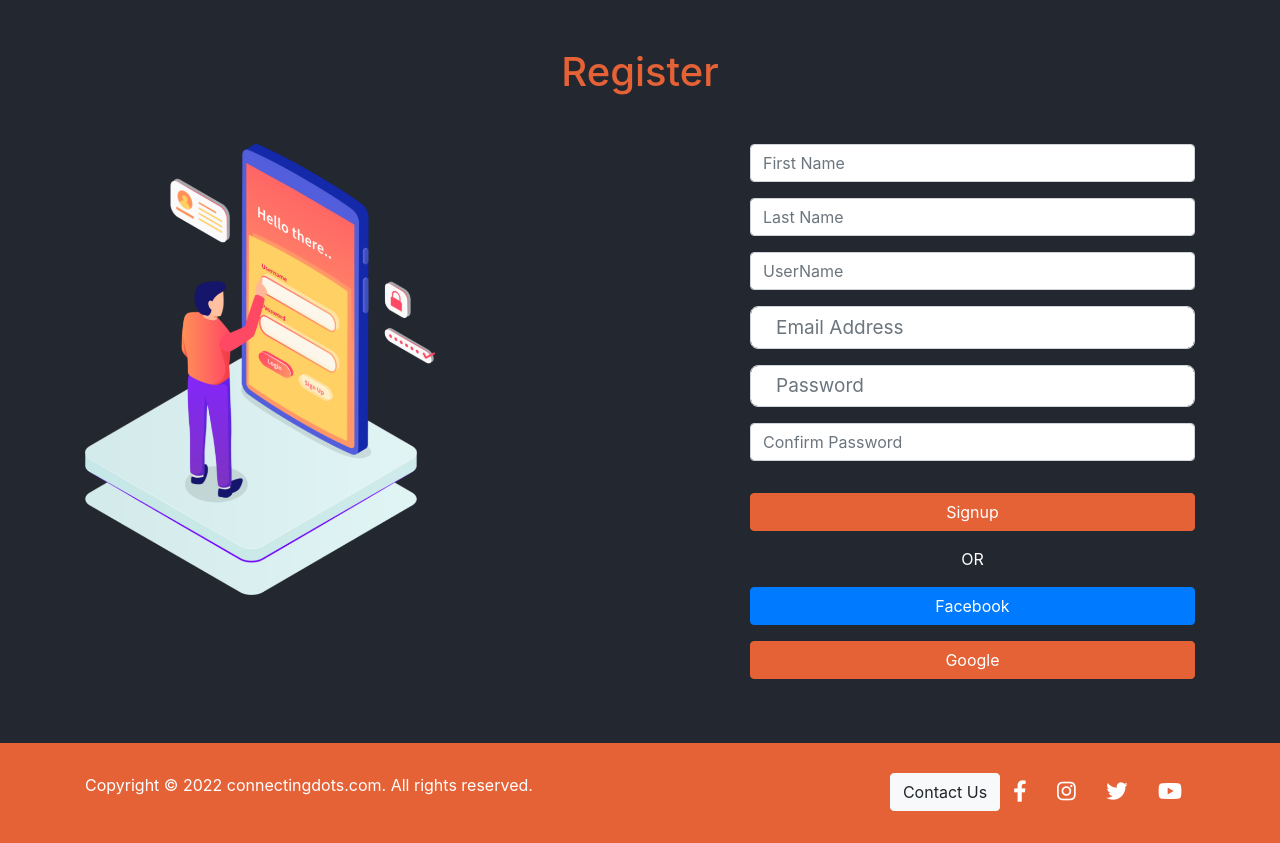
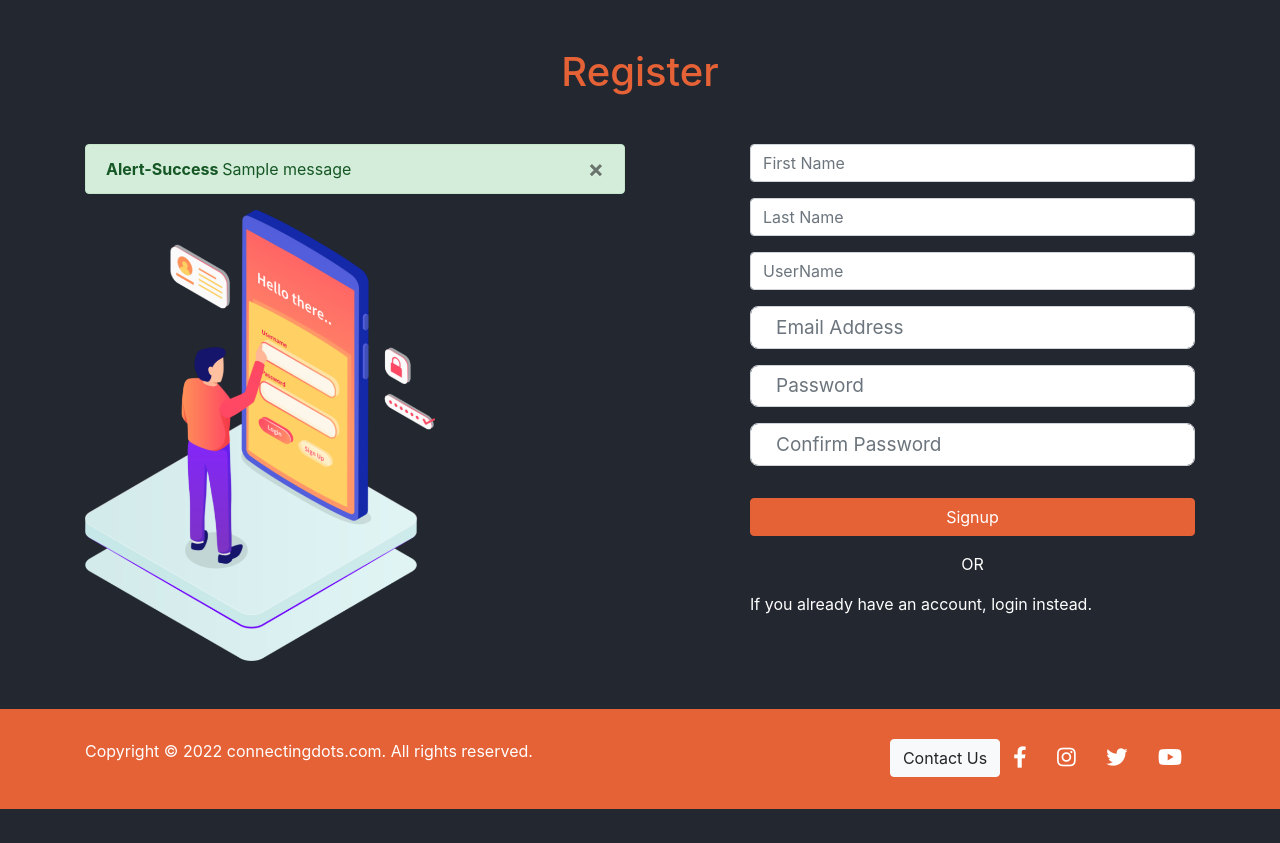
Before and after one commit to Rajatkhatri7/Connecting-Dots, a Django app: page /signup in a window 1280 px wide. Shown: the part 137-980 px from the top of the page. After the commit the page ends 946 px from the top, so only its background shows below. Run offline with Django 3.2, Linux system fonts and the light colour scheme; tables that the repository leaves empty hold one stand-in row (values such as "Sample post"); one stand-in notice (Sample message) is shown.

Commit message:
login and signup created and tested

```diff
--- a/connectingdots/authentication/urls.py
+++ b/connectingdots/authentication/urls.py
@@ -9,4 +9,8 @@ urlpatterns = [
     path('logout', views.logout_user, name='logout'),
     path('dashboard', views.dashboard, name='dashboard'),
 
+    path("register", views.register_request, name="register"),
+    path("login_request", views.login_request, name="login_request"),
+
+
 ]
--- a/connectingdots/authentication/views.py
+++ b/connectingdots/authentication/views.py
@@ -2,6 +2,9 @@ from django.shortcuts import render , redirect
 from django.contrib.auth import logout
 from django.contrib.auth.models import User
 from django.contrib import messages, auth
+from django.contrib.auth.forms import AuthenticationForm
+from django.contrib.auth import login, authenticate
+
 
 # Create your views here.
 
@@ -26,8 +29,11 @@ def signup(request):
                     messages.warning(request,'email already exists')
                     return redirect('signup')
                 else:
-                    user = User.objects.create_user(firstname=firstname, lastname=lastname,username=username, email=email, password=password)
-                    user.save()
+                    model = User.objects.create_user(first_name=firstname, last_name=lastname,username=username, email=email, password=password)
+                    commit = True
+                    if commit:
+
+                        model.save()
                     messages.success(request, 'Account created successfully')
                     return redirect('login')
         else:
@@ -36,9 +42,23 @@ def signup(request):
 
     return render(request, 'authentication/signup.html')
 
+def login(request):
+    if request.method =='POST':
+        username= request.POST['username']
+        password= request.POST['password']
 
-def login(request):
-    return render(request, 'authentication/login.html')
+        user=auth.authenticate(username=username, password=password)
+        if user is not None:
+            login(request = request,user = user)
+            messages.info(request, f"You are now logged in as {username}.")
+
+            # messages.warning(request,'logged in')
+            return redirect('home')
+        else:
+            messages.warning(request,'invalid credentials')
+            return redirect('login')
+
+    return render(request,'authentication/login.html')
 
 
 def logout_user(request):
@@ -47,3 +67,42 @@ def logout_user(request):
 
 def dashboard(request):
     return render(request, 'authentication/dashboard.html')
+
+
+from django.shortcuts import  render, redirect
+from .forms import NewUserForm
+from django.contrib import messages
+
+def login_request(request):
+    if request.method == "POST":
+        form = AuthenticationForm(request, data=request.POST)
+        if form.is_valid():
+            username = form.cleaned_data.get('username')
+            password = form.cleaned_data.get('password')
+            user = authenticate(username=username, password=password)
+            if user is not None:
+                login(request = request, user=user)
+                messages.info(request, f"You are now logged in as {username}.")
+                return redirect("home")
+            else:
+                messages.error(request, "Invalid username or password.")
+
+        else:
+            messages.error(request, "Invalid username or password.")
+    form = AuthenticationForm()
+    return render(request=request, template_name="authentication/login_request.html", context={"login_form": form})
+
+
+def register_request(request):
+    if request.method == "POST":
+        form = NewUserForm(request.POST)
+        if form.is_valid():
+            user = form.save()
+            # login(request, user)
+            messages.success(request, "Registration successful.")
+            return redirect("login_request")
+
+        messages.error(
+            request, "Unsuccessful registration. Invalid information.")
+    form = NewUserForm()
+    return render(request=request, template_name="authentication/register.html", context={"register_form": form})
--- a/connectingdots/templates/authentication/home.html
+++ b/connectingdots/templates/authentication/home.html
@@ -1,6 +1,9 @@
 {% extends 'base.html' %}
 
 {% block content %}
+
+
+{% include 'includes/messages.html' %}
 
 
     <h1> this is the home page</h1>
--- a/connectingdots/templates/authentication/login.html
+++ b/connectingdots/templates/authentication/login.html
@@ -5,6 +5,9 @@
 
 {% block content %}
 
+
+
+{% include 'includes/messages.html' %}
 
 <main class="login container">
     <h1 class="text-center mt-5 mb-5 animate__animated animate__slideInDown">
@@ -16,7 +19,7 @@
       </div>
       <form class="col-md-5 offset-1">
         <div class="form-group">
-          <input type="email" class="form-control" placeholder="User Name">
+          <input type="username" class="form-control" placeholder="User Name">
         </div>
 
         <div class="form-group">
@@ -28,6 +31,7 @@
         <div class="text-center">
           OR
         </div>
+        <p class="w-100 mt-3">Don't have an account? <a href="{% url 'signup' %}"> Create an account</a>.</p>
 
         <!-- <button class="btn btn-primary form-btn w-100 mt-3">Facebook</button> -->
         <!-- <button class="btn btn-accent form-btn w-100 mt-3 mb-3">Google</button> -->
--- a/connectingdots/templates/authentication/signup.html
+++ b/connectingdots/templates/authentication/signup.html
@@ -5,19 +5,25 @@
 
 {% block content %}
 
-
 <main class="register container">
   <h1 class="text-center mt-5 mb-5">
     Register
   </h1>
   <div class="row">
+   <div class="col-md-4 offset-md-4">
+   </div>
+  </div>
+  <div class="row">
     <div class="col-md-6 ">
-        <img src="{% static './assets/images/login-image.png' %}" class="img-fluid" alt="img">
+      {% include 'includes/messages.html' %}
+
+      <img src="{% static './assets/images/login-image.png'%}" class="img-fluid" alt="img">
     </div>
-      <form mathod="POST" action="{% url 'signup' %}" class="col-md-5 offset-md-1">
-        {% csrf_token %}
+
+    <form method="POST" action="{% url 'signup' %}"class="col-md-5 offset-md-1">
+      {%  csrf_token %}
       <div class="form-group">
-          <input name="firstname"  class="form-control" placeholder="First Name">
+        <input name="firstname" class="form-control" placeholder="First Name" required>
       </div>
       <div class="form-group">
         <input name="lastname" class="form-control" placeholder="Last Name">
@@ -29,10 +35,10 @@
         <input name="email" type="email" class="form-control" placeholder="Email Address">
       </div>
       <div class="form-group">
-          <input  name="password" type="password" class="form-control" placeholder="Password">
+        <input name="password" type="password" class="form-control" placeholder="Password">
       </div>
       <div class="form-group">
-          <input name="confirm_password"  class="form-control" placeholder="Confirm Password">
+        <input name="confirm_password" type="password" class="form-control" placeholder="Confirm Password">
       </div>
 
       <button type="submit" class="btn btn-accent form-btn w-100 mt-3 mb-3">Signup</button>
@@ -40,15 +46,15 @@
         OR
       </div>
 
-        <button class="btn btn-primary form-btn w-100 mt-3">Facebook</button>
-        <button class="btn btn-accent form-btn w-100 mt-3 mb-3">Google</button>
+      <p class=" w-100 mt-3">If you already have an account, <a href="{%url 'login'%}">login</a> instead.</p>
+
+<!--
+      <a href="#" class="btn btn-primary form-btn w-100 mt-3">Facebook</a>
+      <button class="btn btn-accent form-btn w-100 mt-3 mb-3">Google</button> -->
 
     </form>
   </div>
 </main>
 
 
-
-
-
 {% endblock %}
--- /dev/null
+++ b/connectingdots/templates/includes/messages.html
@@ -0,0 +1,35 @@
+<!-- {% for message in messages %}
+<div class="container-fluid p-0">
+  <div class="alert {{ message.tags }} alert-dismissible" role="alert" >
+    <button type="button" class="close" data-dismiss="alert" aria-label="Close">
+      <span aria-hidden="True">&times;</span>
+    </button>
+    {{ message }}
+  </div>
+</div>
+{% endfor %} -->
+
+
+{% if messages %}
+
+{% for message in messages %}
+<div class="alert {{message.tags}}" alert-dismissible role="alert">
+    <strong>
+        {% if message.level == DEFAULT_MESSAGE_LEVELS.ERROR %}
+        Error:
+        {% else %}
+        {{message.tags | title}}
+        {% endif %}
+
+    </strong>
+    {{ message }}
+    <button type="button" class="close" data-dismiss="alert" aria-label="Close">
+      <span aria-hidden="true">&times;</span>
+    </button>
+  </div>
+
+
+{% endfor %}
+
+
+{% endif %}
```
Also changed, not shown: connectingdots/authentication/forms.py (added, +19 -0 lines), connectingdots/connectingdots/settings.py (+21 -0 lines), connectingdots/templates/authentication/login_request.html (added, +20 -0 lines), connectingdots/templates/authentication/register.html (added, +21 -0 lines), connectingdots/templates/header.html (added, +27 -0 lines), 2 other files. Lines whose indentation alone changed are shown as unchanged.
